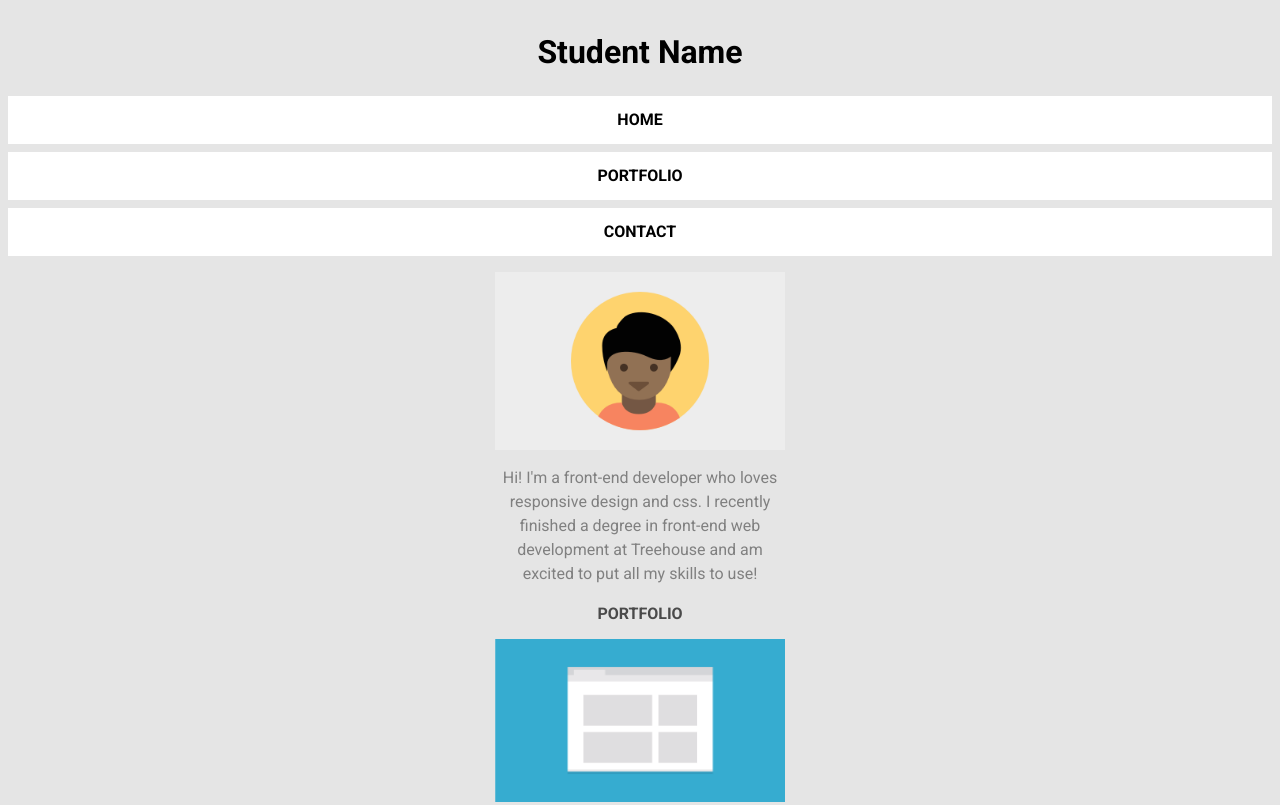
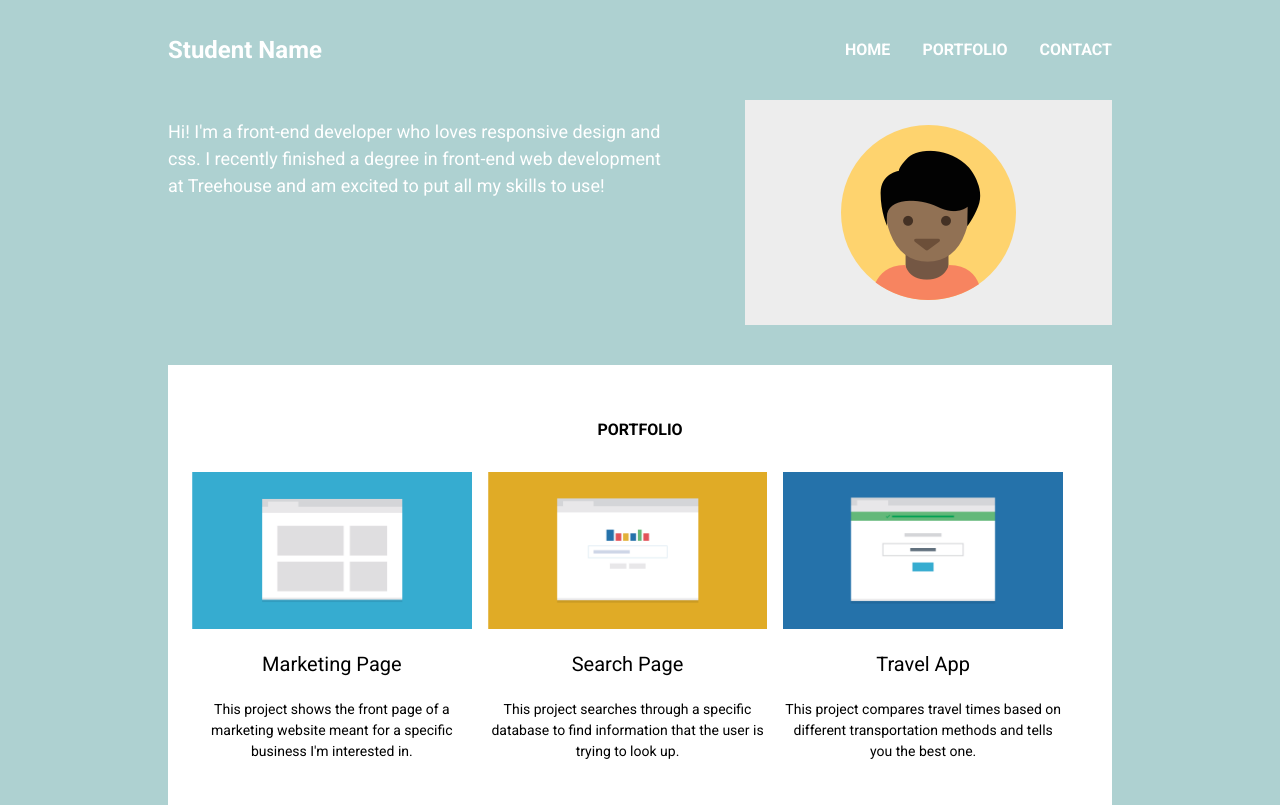
Before and after one commit to dalton-figg/responsive_layout_v3, a plain HTML site: page index.html in a window 1280 px wide. Shown: the top 805 px of the page. Drawn offline with Linux system fonts and the light colour scheme.

Commit message:
full site and responsive

```diff
--- a/css/styles.css
+++ b/css/styles.css
@@ -1,8 +1,24 @@
+* {
+  box-sizing: border-box;
+}
+
+html {
+  scroll-behavior: smooth;
+}
+
 body {
   margin: 0;
-  background-color: rgb(229, 229, 229);
+  background-color: rgb(174, 209, 209);
   font-family: "Roboto", sans-serif;
   line-height: 1.5;
+  color: white;
+  max-width: 1024px;
+  margin: 0 auto;
+}
+
+a {
+  color: white;
+  text-decoration: none;
 }
 
 img {
@@ -14,6 +30,7 @@ h2 {
   text-transform: uppercase;
   text-align: center;
   font-size: 1rem;
+  padding-block: 1rem;
 }
 
 h3 {
@@ -22,43 +39,138 @@ h3 {
 }
 
 .navbar {
-  padding: 0 0.5rem;
+  padding: 0 2.5rem;
+  color: white;
 }
 
 .navbar__list {
   display: flex;
   flex-direction: column;
-  gap: 0.5rem;
-  padding: 0;
+  padding: 1rem 0;
+  font-weight: 700;
   list-style: none;
   text-align: center;
+  justify-content: center;
+  align-items: center;
+  gap: 2rem;
 }
 
 .navbar__list-item:first-child {
-  font-size: 2rem;
+  font-size: 1.5rem;
 }
 
 .navbar__list-item:not(:first-child) {
   text-transform: uppercase;
-  background-color: white;
 }
 
-.navbar__list-item {
-  font-weight: 700;
-  padding: 0.75rem;
+.profile {
+  padding: 0 2.5rem;
 }
 
-.profile,
+.profile article {
+  display: flex;
+  justify-content: space-between;
+  gap: 1rem;
+  flex-direction: column;
+  text-align: center;
+}
+
+.profile article p {
+  max-width: 500px;
+  color: white;
+  font-size: 1.125rem;
+}
+
+.portfolio-container {
+  display: flex;
+  gap: 2.5rem 1rem;
+  flex-wrap: wrap;
+  color: black;
+}
+
+.portfolio h2 {
+  color: black;
+}
+
 .portfolio {
-  max-width: 290px;
+  margin-block: 2.5rem;
+  background: white;
+  padding: 1.5rem;
+}
+
+.project {
+  text-align: center;
+}
+
+.project p {
+  font-size: 0.875rem;
+}
+
+.contact {
+    padding: 1rem;
+  max-width: 600px;
   margin: 0 auto;
   text-align: center;
 }
 
-.portfolio {
-  color: #4a4a4a;
+footer {
+  display: flex;
+  align-items: center;
+  gap: 1.5rem;
+  padding: 0 1rem;
+  font-weight: 700;
+  border-top: 1px solid white;
+  margin-top: 5rem;
 }
 
-.profile {
-  color: grey;
+footer p:first-child {
+  margin-right: auto;
 }
+
+footer p:not(:nth-child(3)):not(:first-child) {
+  display: none;
+}
+
+footer p:not(:first-child) {
+  text-transform: uppercase;
+}
+
+@media only screen and (min-width: 768px) {
+  .project {
+    width: calc(50% - 1rem);
+  }
+  .profile article {
+    flex-direction: row-reverse;
+    text-align: left;
+  }
+  footer {
+    padding: 0 2.5rem;
+  }
+  footer p:not(:nth-child(3)):not(:first-child) {
+    display: block;
+  }
+  footer p:nth-child(3) {
+    display: none;
+  }
+}
+
+@media only screen and (min-width: 940px) {
+  .portfolio {
+    margin-inline: 2.5rem;
+  }
+  .navbar__list {
+    flex-direction: row;
+    text-align: center;
+    justify-content: center;
+    align-items: center;
+  }
+  .navbar__list-item:first-child {
+    margin-right: auto;
+  }
+}
+
+@media only screen and (min-width: 1024px) {
+  .project {
+    width: calc(33% - 1rem);
+  }
+}
--- a/index.html
+++ b/index.html
@@ -17,9 +17,9 @@
       <nav class="navbar">
         <ul class="navbar__list">
           <li class="navbar__list-item">Student Name</li>
-          <li class="navbar__list-item">Home</li>
-          <li class="navbar__list-item">Portfolio</li>
-          <li class="navbar__list-item">Contact</li>
+          <li class="navbar__list-item"><a href="#">Home</a></li>
+          <li class="navbar__list-item"><a href="#portfolio">Portfolio</a></li>
+          <li class="navbar__list-item"><a href="#contact">Contact</a></li>
         </ul>
       </nav>
     </header>
@@ -37,18 +37,25 @@
           </p>
         </article>
       </section>
-      <section class="portfolio">
+      <section class="portfolio" id="portfolio">
         <h2>Portfolio</h2>
+        <div class="portfolio-container">
           <div class="project">
-          <img src="images/portfolio-1.png" alt="Placeholder portfolio image" />
+            <img
+              src="images/portfolio-1.png"
+              alt="Placeholder portfolio image"
+            />
             <h3>Marketing Page</h3>
             <p>
-            This project shows the front page of a marketing website meant for a
-            specific business I'm interested in.
+              This project shows the front page of a marketing website meant for
+              a specific business I'm interested in.
             </p>
           </div>
           <div class="project">
-          <img src="images/portfolio-2.png" alt="Placeholder portfolio image" />
+            <img
+              src="images/portfolio-2.png"
+              alt="Placeholder portfolio image"
+            />
             <h3>Search Page</h3>
             <p>
               This project searches through a specific database to find
@@ -56,23 +63,32 @@
             </p>
           </div>
           <div class="project">
-          <img src="images/portfolio-3.png" alt="Placeholder portfolio image" />
+            <img
+              src="images/portfolio-3.png"
+              alt="Placeholder portfolio image"
+            />
             <h3>Travel App</h3>
             <p>
-            This project compares travel times based on different transportation
-            methods and tells you the best one.
+              This project compares travel times based on different
+              transportation methods and tells you the best one.
             </p>
           </div>
           <div class="project">
-          <img src="images/portfolio-4.png" alt="Placeholder portfolio image" />
+            <img
+              src="images/portfolio-4.png"
+              alt="Placeholder portfolio image"
+            />
             <h3>Map of Favorite Spots</h3>
             <p>
-            This project uses mapping apis to plot points for my favorite spots
-            in the city for a do-it-yourself walking tour.
+              This project uses mapping apis to plot points for my favorite
+              spots in the city for a do-it-yourself walking tour.
             </p>
           </div>
           <div class="project">
-          <img src="images/portfolio-5.png" alt="Placeholder portfolio image" />
+            <img
+              src="images/portfolio-5.png"
+              alt="Placeholder portfolio image"
+            />
             <h3>Photo Gallery</h3>
             <p>
               This project shows pictures from a recent trip to the viewer and
@@ -80,18 +96,34 @@
             </p>
           </div>
           <div class="project">
-          <img src="images/portfolio-6.png" alt="Placeholder portfolio image" />
+            <img
+              src="images/portfolio-6.png"
+              alt="Placeholder portfolio image"
+            />
             <h3>Calculator</h3>
             <p>
               Someone can enter in the numbers they want, and press the big blue
               button and get the result.
             </p>
           </div>
+        </div>
       </section>
-      <section>
+      <section class="contact" id="contact">
         <h2>Contact</h2>
+        <p>
+          If you're interested in chatting or want more information about what
+          I've been working on, I'd love to hear from you!
+        </p>
+        <p>Phone <strong>+1 (111) 555-1234</strong></p>
+        <p>Email <strong>email@yoursite.com</strong></p>
       </section>
     </main>
-    <footer></footer>
+    <footer>
+      <p><strong>Student name</strong></p>
+      <p><a href="#">Home</a></p>
+      <p><a href="#">BACK TO TOP</a></p>
+      <p><a href="#portfolio">Portfolio</a></p>
+      <p><a href="#contact">Contact</a></p>
+    </footer>
   </body>
 </html>
```
Lines whose indentation alone changed are shown as unchanged.
